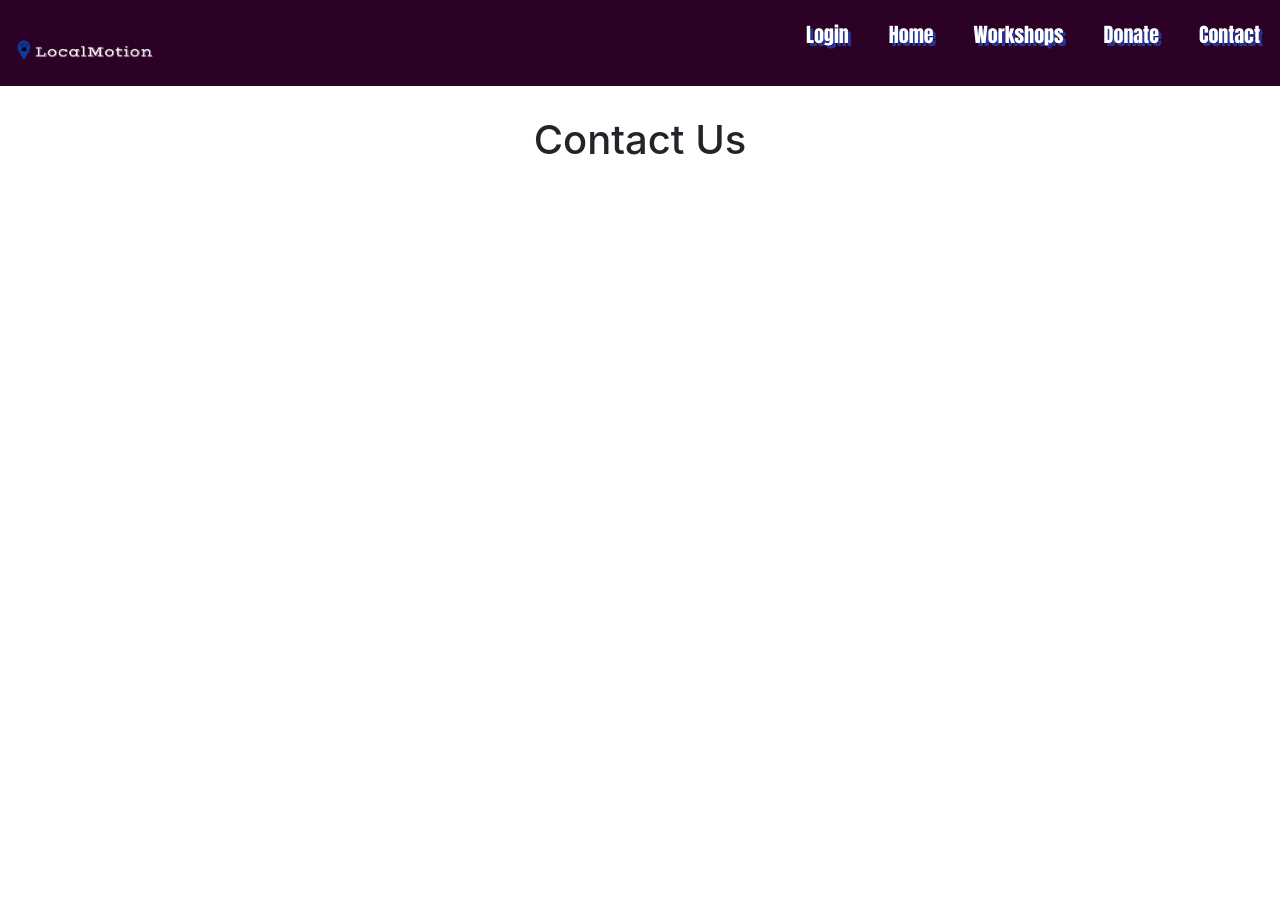
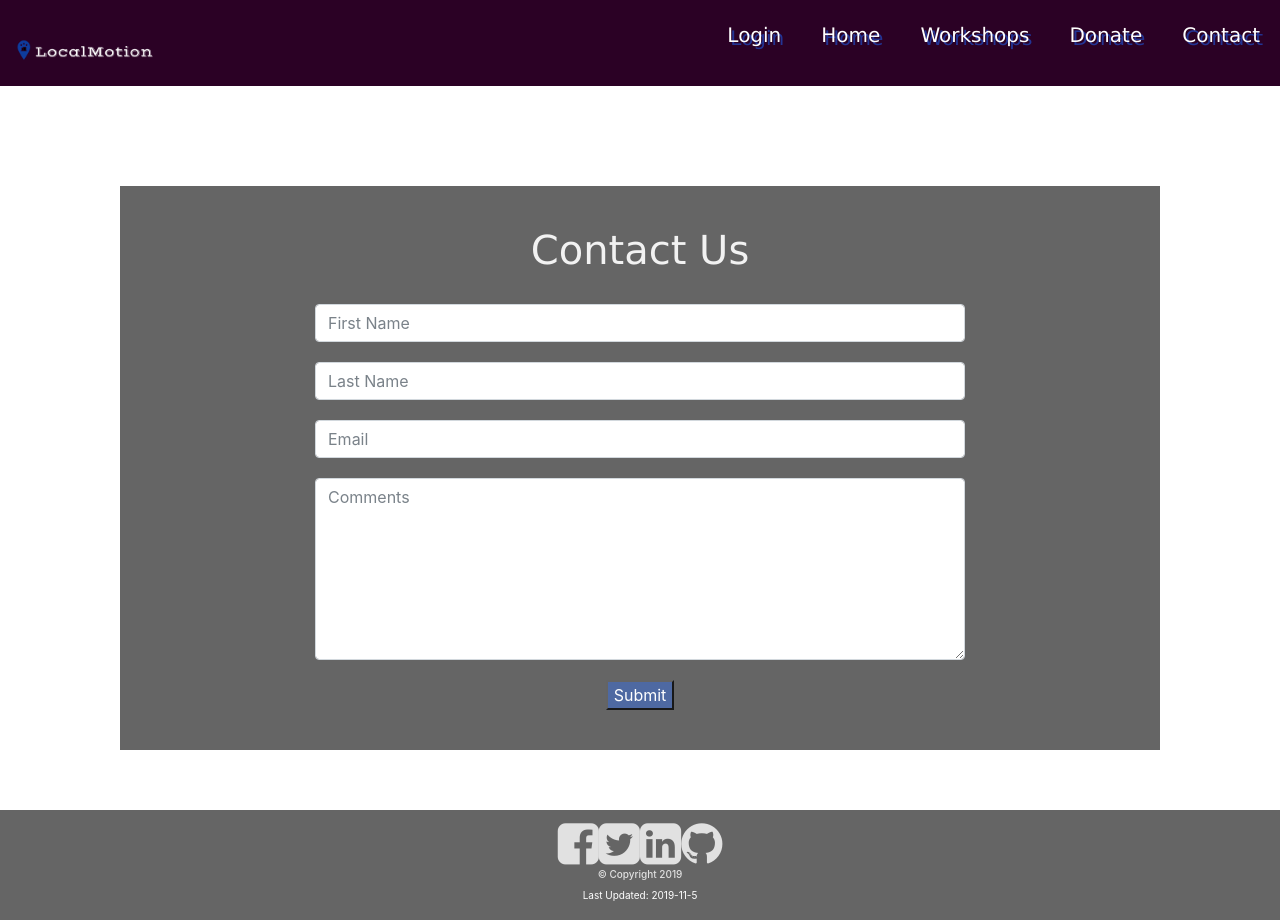
Before and after one commit to regharris/Local-motion-hackathon, a React (Create React App) app: page /contact in a window 1280 px wide. Before the commit the page ends 800 px from the top, so only its background shows below. Built offline with nearby package versions, Linux system fonts and the light colour scheme.

Commit message:
adds login changes and contact changes

```diff
--- a/src/App.js
+++ b/src/App.js
@@ -1,4 +1,3 @@
-
 import React from "react";
 import "./CSS/App.css";
 import { BrowserRouter, Switch, Route } from "react-router-dom";
@@ -9,7 +8,6 @@ import Workshops from "./Components/Workshops/Workshops.jsx";
 import Donate from "./Components/Donate/Donate.jsx";
 import Contact from "./Components/Contact/Contact.jsx";
 import Footer from "./Components/Footer/Footer.jsx";
-
 
 class App extends React.Component {
   state = {};
--- a/src/CSS/Partials/Contact.css
+++ b/src/CSS/Partials/Contact.css
@@ -2,3 +2,36 @@
   padding-top: 30px;
   text-align: center;
 }
+#form {
+  background-color: #555;
+  margin-left: 120px;
+  margin-right: 120px;
+  margin-top: 100px;
+  margin-bottom: 60px;
+  padding: 10px 10px 30px 10px;
+
+  opacity: 0.9;
+}
+#form-title {
+  text-align: center;
+  margin-top: 30px;
+  margin-bottom: 30px;
+  color: #f1f1f1;
+  font-family: "Lucida Sans", "Lucida Sans Regular", "Lucida Grande",
+    "Lucida Sans Unicode", Geneva, Verdana, sans-serif;
+}
+.col-md-8 {
+  display: block;
+  margin: 0 auto;
+}
+.form-control {
+  margin-bottom: 20px;
+}
+.contact-submit {
+  display: block;
+  margin: 0 auto;
+  margin-bottom: 10px;
+  margin-top: 10px;
+  background-color: #3b5998;
+  color: white;
+}
--- a/src/CSS/Partials/Footer.css
+++ b/src/CSS/Partials/Footer.css
@@ -0,0 +1,62 @@
+#lab_social_icon_footer {
+  padding: 10px;
+  background-color: #555;
+  margin-left: 0px;
+  margin-bottom: 0px;
+  color: #dedede;
+  opacity: 0.9;
+  position: relative;
+  height: 110px;
+}
+
+#lab_social_icon_footer a {
+  color: #dedede;
+}
+#lang-icons {
+  display: flex;
+  margin: 0 auto;
+}
+.icon-item {
+  height: 40px;
+  width: 40px;
+}
+/*
+      Multicoloured Hover Variations
+  */
+#lab_social_icon_footer #social-gh:hover {
+  color: rgb(92, 29, 92);
+  margin: 5px;
+}
+#lab_social_icon_footer #social-li:hover {
+  color: #0073b1;
+  margin: 5px;
+}
+
+#lab_social_icon_footer #social-fb:hover {
+  color: #3b5998;
+  margin: 5px;
+}
+
+#lab_social_icon_footer #social-tw:hover {
+  color: #4099ff;
+  margin: 5px;
+}
+
+#lab_social_icon_footer #social-gp:hover {
+  color: #d34836;
+  margin: 5px;
+}
+
+#lab_social_icon_footer #social-em:hover {
+  color: #f39c12;
+  margin: 5px;
+}
+#copyright {
+  font-size: 10px;
+  text-align: center;
+}
+#date {
+  font-size: 10px;
+  text-align: center;
+  color: white;
+}
--- a/src/CSS/Partials/Login.css
+++ b/src/CSS/Partials/Login.css
@@ -0,0 +1,39 @@
+#login {
+  background-color: #555;
+  width: 50%;
+  margin: auto;
+  padding: 20px 20px 30px 20px;
+  opacity: 0.9;
+}
+#login-title {
+  text-align: center;
+  margin-top: 30px;
+  margin-bottom: 60px;
+  color: #f1f1f1;
+  font-family: "Lucida Sans", "Lucida Sans Regular", "Lucida Grande",
+    "Lucida Sans Unicode", Geneva, Verdana, sans-serif;
+  font-size: 50;
+}
+.col-md-4 {
+  display: block;
+  margin-left: 200px;
+}
+.login-form-control {
+  margin-bottom: 40px;
+}
+.login-submit {
+  display: block;
+  margin: 0 auto;
+  margin-bottom: 10px;
+  margin-top: 10px;
+  background-color: #3b5998;
+  color: white;
+}
+.bg-img {
+  background: url("https://images.unsplash.com/photo-1562762394-3acfba62a48e?ixlib=rb-1.2.1&ixid=eyJhcHBfaWQiOjEyMDd9&auto=format&fit=crop&w=2250&q=80");
+  background-repeat: no-repeat;
+  background-size: cover;
+  height: 100vh;
+  display: flex;
+  align-items: center;
+}
--- a/src/CSS/Partials/Nav.css
+++ b/src/CSS/Partials/Nav.css
@@ -1,15 +1,16 @@
-nav{
+nav {
   background-color: rgb(43, 1, 37);
   width: 100%;
   overflow: auto;
   margin: 0;
 }
 
-.links{
+.links {
   list-style: none;
   display: flex;
   font-size: 20px;
-  font-family: Impact, Haettenschweiler, 'Arial Narrow Bold', sans-serif;
+  font-family: "Lucida Sans", "Lucida Sans Regular", "Lucida Grande",
+    "Lucida Sans Unicode", Geneva, Verdana, sans-serif;
 }
 
 .navLinks {
@@ -19,16 +20,16 @@ nav{
   text-shadow: 3px 3px rgb(35, 52, 148);
 }
 
-.links :hover{
+.links :hover {
   color: grey;
 }
 
-.linkContainer{
+.linkContainer {
   display: flex;
   justify-content: flex-end;
 }
 
-.Logo{
+.Logo {
   position: absolute;
   width: 150px;
   height: 160px;
--- a/src/Components/Contact/Contact.jsx
+++ b/src/Components/Contact/Contact.jsx
@@ -1,17 +1,52 @@
 import React from "react";
+const thank = () => {
+    alert("Thank you for your submission !");
+    console.log("submission sent");
+};
 
 function Contact() {
     return (
-        <div>
-            <h1 id="contact">Contact Us</h1>
-            <div id="contact-form-fluid">
-                <form>
+        <div id="formfluid">
+            <form id="form">
+                <h1 id="form-title">Contact Us</h1>
+                <div className="col-md-8">
+                    <input
+                        type="text"
+                        className="form-control"
+                        placeholder="First Name"
+                        aria-describedby="inputGroupPrepend"
+                        required
+                    />
+                    <input
+                        type="text"
+                        className="form-control"
+                        placeholder="Last Name"
+                        aria-describedby="inputGroupPrepend"
+                        required
+                    />
+                    <input
+                        type="text"
+                        className="form-control"
+                        placeholder="Email"
+                        aria-describedby="inputGroupPrepend"
+                        required
+                    />
+                    <textarea
+                        className="form-control"
+                        placeholder="Comments"
+                        id="exampleFormControlTextarea3"
+                        rows="7"
+                    ></textarea>
 
-                </form>
-            </div>
-
+                    <div class="invalid-feedback">Please input your first name</div>
+                </div>
+                <button className="contact-submit" onClick={thank}>
+                    Submit
+        </button>
+            </form>
         </div>
-    )
+    );
 }
 
+
 export default Contact;
--- a/src/Components/Footer/Footer.jsx
+++ b/src/Components/Footer/Footer.jsx
@@ -1,12 +1,59 @@
 import React from "react";
+
+var tempDate = new Date();
+var date =
+    tempDate.getFullYear() +
+    "-" +
+    (tempDate.getMonth() + 1) +
+    "-" +
+    tempDate.getDate();
+var currDate = date;
 
 function Footer() {
     return (
         <div>
+            <div className="flex-box">
+                <section id="lab_social_icon_footer">
+                    <link
+                        href="//maxcdn.bootstrapcdn.com/font-awesome/4.1.0/css/font-awesome.min.css"
+                        rel="stylesheet"
+                    />
+                    <div className="container">
+                        <div className="text-center center-block">
+                            <a href="https://www.facebook.com/bootsnipp">
+                                <i
+                                    id="social-fb"
+                                    className="fa fa-facebook-square fa-3x social"
+                                ></i>
+                            </a>
+                            <a href="https://twitter.com/">
+                                <i
+                                    id="social-tw"
+                                    className="fa fa-twitter-square fa-3x social"
+                                ></i>
+                            </a>
 
+                            <a href="https://www.linkedin.com/in/reginald-harris-7147a7194/">
+                                <i
+                                    id="social-li"
+                                    className="fa fa-linkedin-square fa-3x social"
+                                    aria-hidden="true"
+                                ></i>
+                            </a>
+                            <a href="https://github.com/regharris/">
+                                <i
+                                    className="fa fa-github fa-3x social"
+                                    id="social-gh"
+                                    aria-hidden="true"
+                                ></i>
+                            </a>
+                        </div>
+                    </div>
+                    <h1 id="copyright">© Copyright 2019 </h1>
+                    <section id="date">Last Updated: {currDate}</section>
+                </section>
+            </div>
         </div>
-    )
+    );
 }
-
-
 export default Footer;
--- a/src/Components/Login/Login.jsx
+++ b/src/Components/Login/Login.jsx
@@ -1,8 +1,31 @@
 import React from "react";
 
 function Login() {
-    return(
-        <h1>Hello World!</h1>
+    return (
+        <div id="formfluid" class="bg-img">
+            <form id="login">
+                <h1 id="login-title">Login</h1>
+                <div className="col-md-4">
+                    <input
+                        type="text"
+                        className="login-form-control"
+                        placeholder="Username"
+                        aria-describedby="inputGroupPrepend"
+                        required
+                    />
+                    <input
+                        type="text"
+                        className="login-form-control"
+                        placeholder="Password"
+                        aria-describedby="inputGroupPrepend"
+                        required
+                    />
+                </div>
+                <button className="login-submit">
+                    Submit
+        </button>
+            </form>
+        </div>
     )
 }
 
```
Also changed, not shown: src/CSS/App.css (+5 -7 lines). Lines whose indentation alone changed are shown as unchanged.
